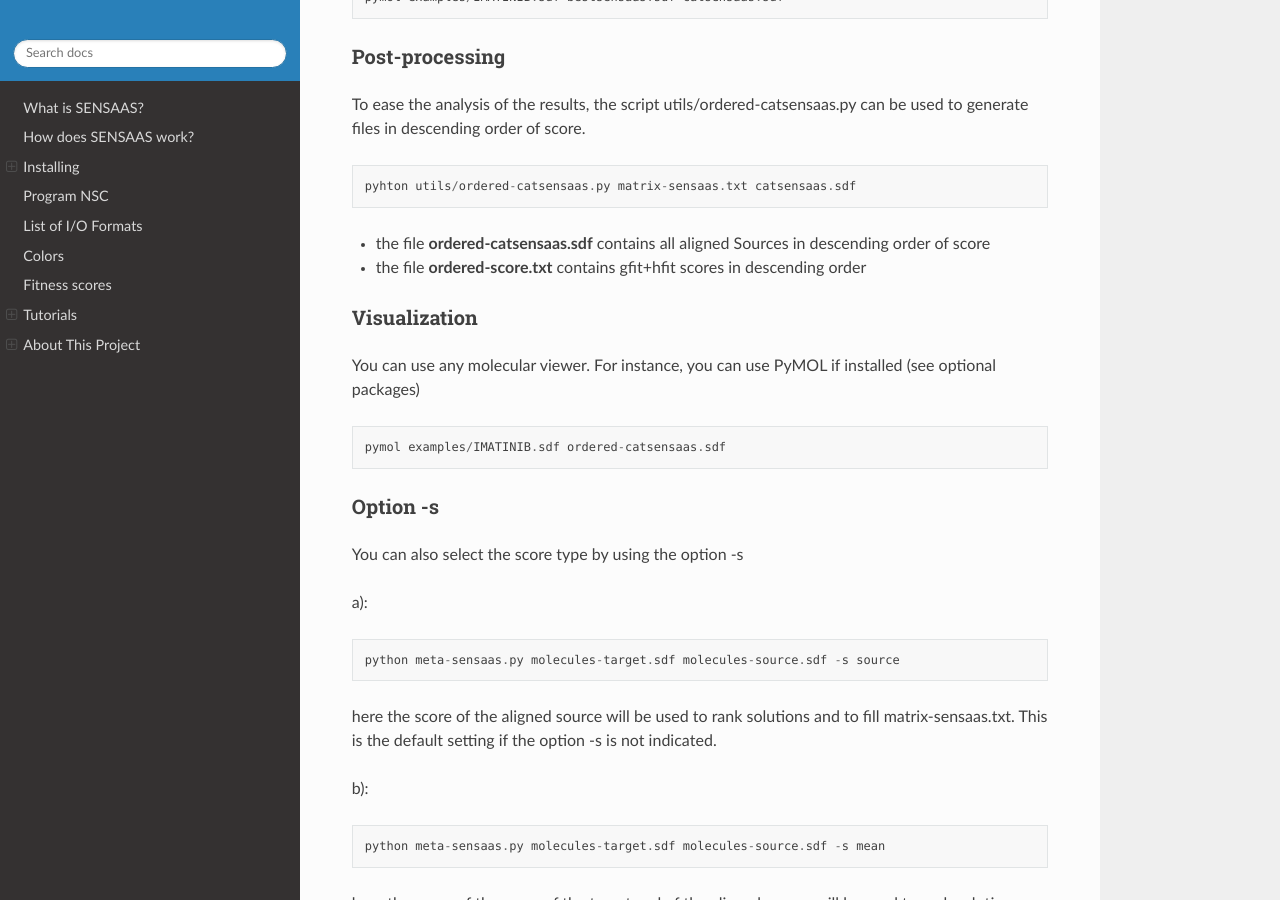
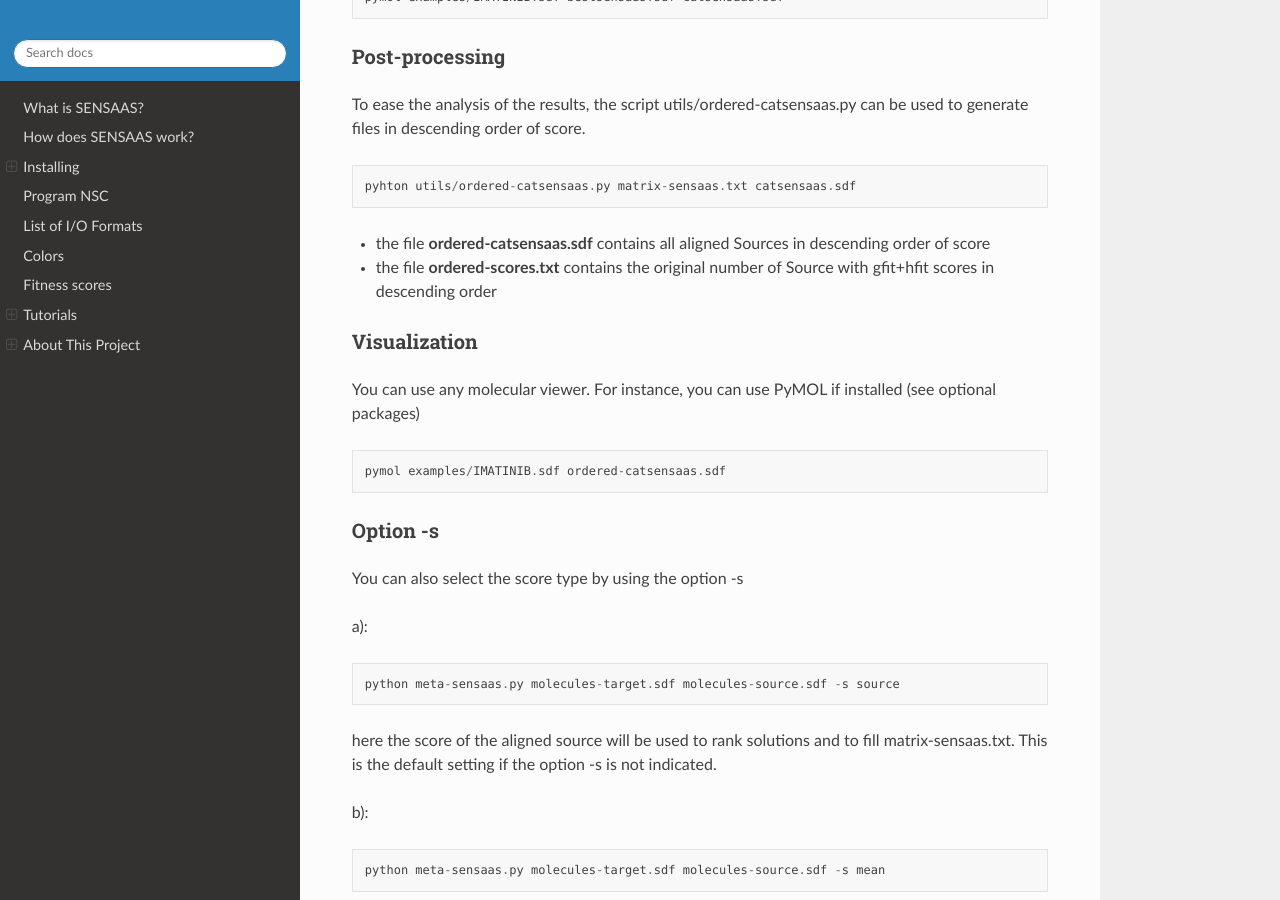
Before and after one commit to SENSAAS/sensaas, a Sphinx documentation site: the page built from docs/index.rst, in a window 1280 px wide and 900 px high, scrolled down 8514 px. Built offline with Sphinx 7.4.7 and the Read the Docs theme 2.0.0, drawn with Linux system fonts in a browser that asks for light colours.

Commit message:
Update index.rst

```diff
--- a/docs/index.rst
+++ b/docs/index.rst
@@ -326,7 +326,7 @@ To ease the analysis of the results, the script utils/ordered-catsensaas.py can
 	pyhton utils/ordered-catsensaas.py matrix-sensaas.txt catsensaas.sdf
 
 - the file **ordered-catsensaas.sdf** contains all aligned Sources in descending order of score
-- the file **ordered-score.txt** contains gfit+hfit scores in descending order
+- the file **ordered-scores.txt** contains the original number of Source with gfit+hfit scores in descending order
 
 
 Visualization
```
